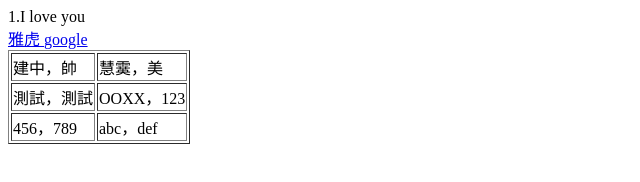
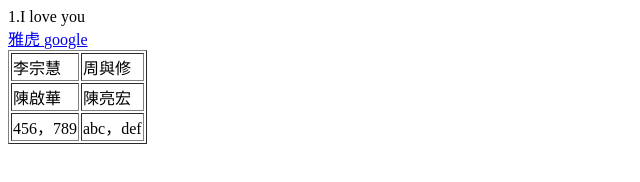
Before and after one commit to 9anita/9anita.github.io, a plain HTML site: page index.html in a window 1280 px wide. Shown: the whole page, without its empty margins (0-640 px from the left). Drawn offline with Linux system fonts and the light colour scheme.

Commit message:
Add files via upload

```diff
--- a/index.html
+++ b/index.html
@@ -10,13 +10,13 @@
 <TABLE border=1>
 
 <TR>
-<TD>建中，帥</TD>
-<TD>慧霙，美</TD>
+<TD>李宗慧</TD>
+<TD>周與修</TD>
 </TR>
 
 <TR>
-<TD>測試，測試</TD>
-<TD>OOXX，123</TD>
+<TD>陳啟華</TD>
+<TD>陳亮宏</TD>
 </TR>
 
 <TR>
```
